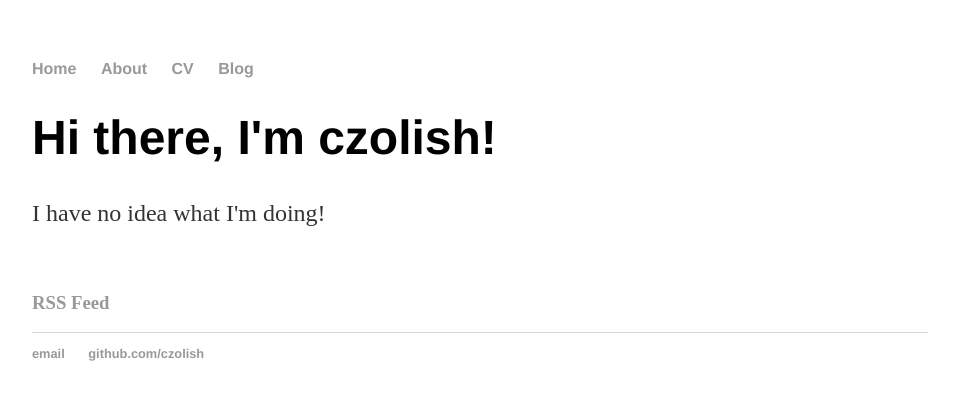
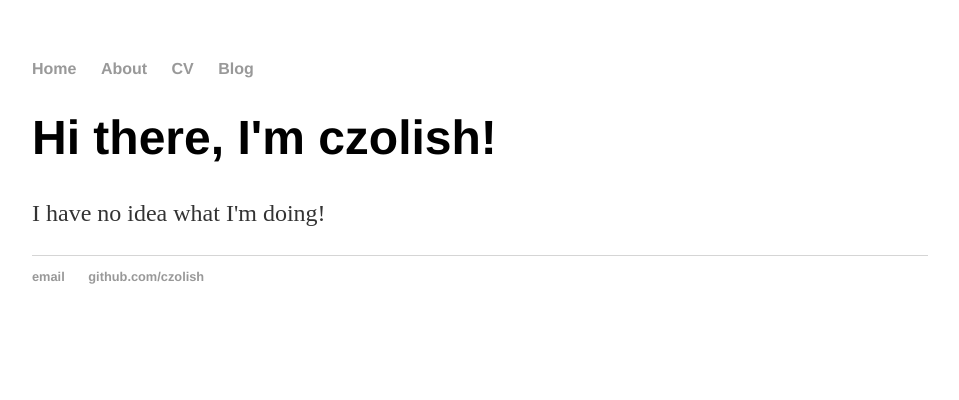
Before and after one commit to czolish/czolish.github.io, a Jekyll site: the page built from index.html, in a window 1280 px wide. Shown: the top 400 px of the page, without its empty margins (160-1119 px from the left). Built offline with Jekyll 4.4.1, drawn with Linux system fonts in a browser that asks for light colours.

Commit message:
Update index.html

```diff
--- a/index.html
+++ b/index.html
@@ -5,8 +5,4 @@ title: czolish, newbie
 <div class="blurb">
 	<h1>Hi there, I'm czolish!</h1>
 	<p>I have no idea what I'm doing!</p>
-
-	<br>
-
-	<h3><a href="http://www.czupil.com/blog/atom.xml">RSS Feed</a></h3>
 </div><!-- /.blurb -->
```
